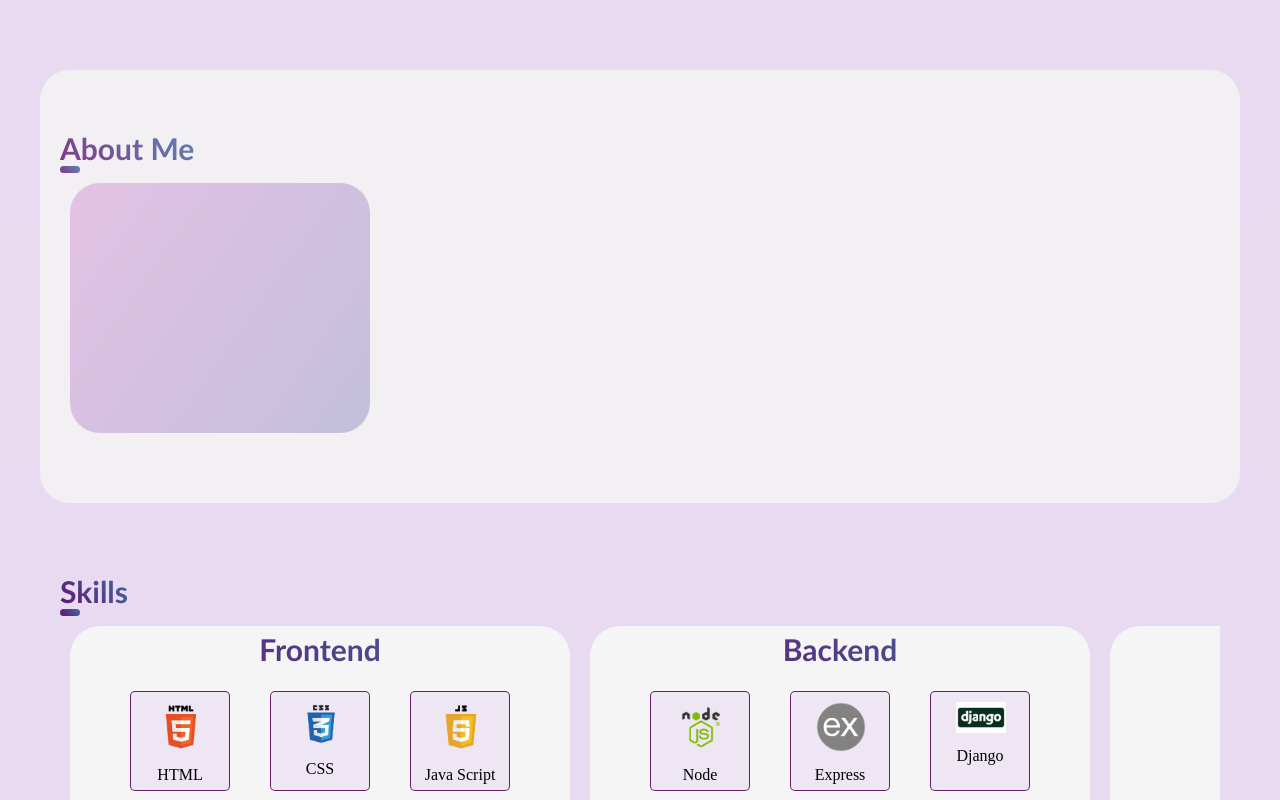
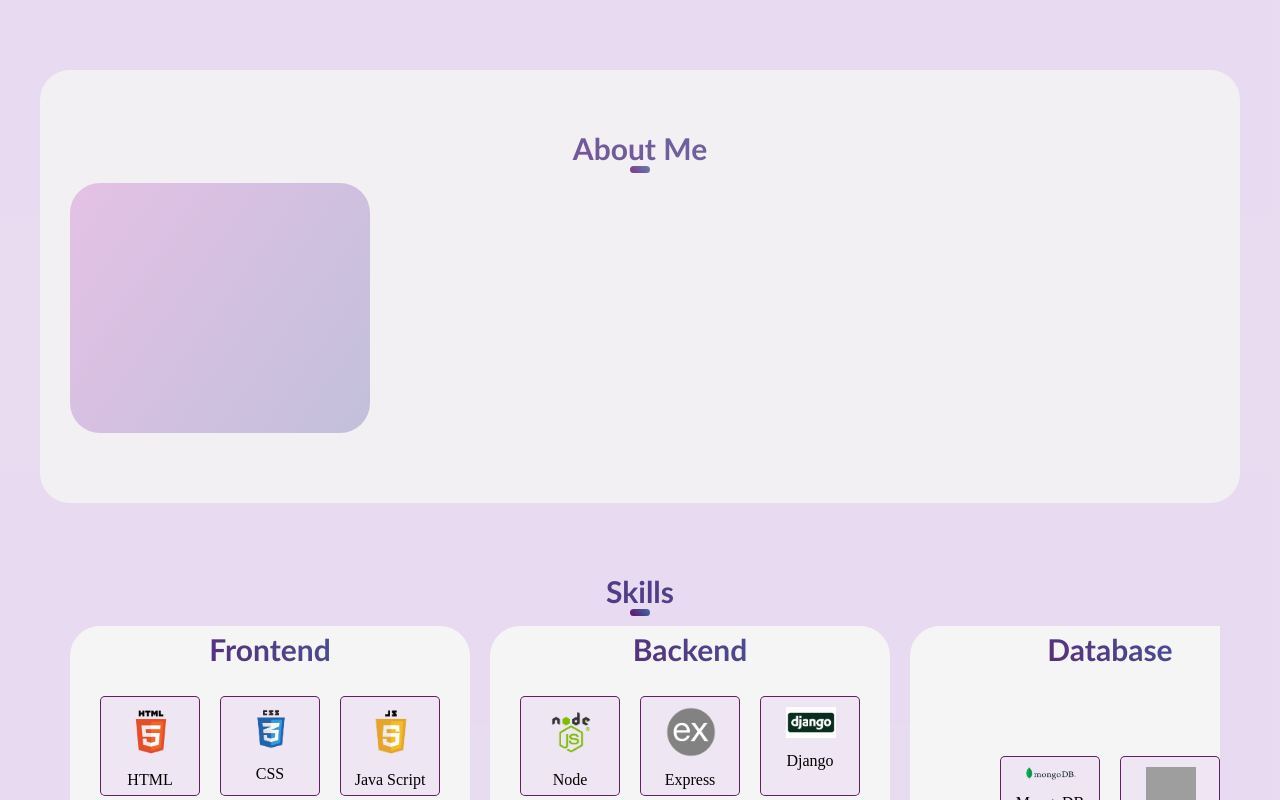
Before and after one commit to Sombhu2022/som.dev_2.0, a React (Create React App) app: page / in a window 1280 px wide. Shown: the part 800-1600 px from the top of the page. Built offline with nearby package versions, Linux system fonts and the light colour scheme; grey boxes are pictures that could not be loaded.

Commit message:
final change heading style

```diff
--- a/src/global.css
+++ b/src/global.css
@@ -54,9 +54,10 @@ i.primary_icon{
     color: white;
     font-size: 25px;
 }
-h1.primary_heading{
+.primary_heading{
     display: inline-block;
-
+    text-align: center;
+    width: 100%;
     background: linear-gradient(45deg, rgb(103, 13, 103), rgb(59, 110, 168));
     stroke: 1px solid black;
     color: transparent;
@@ -67,6 +68,19 @@ h1.primary_heading{
     font-weight: bolder;
     font-family: "Gill Sans", "Gill Sans MT", Calibri, "Trebuchet MS", sans-serif;
   }
+  .primary_line_of_heading{
+    background: var(--gradient_color);
+    width: 20px;
+    height: 7px;
+    margin: 0 auto;
+    transition: all  ease-in-out 0.9s;
+    border-radius: 5px;
+
+}
+.primary_heading:hover .primary_line_of_heading ,.primary_line_of_heading:hover{
+    width: 200px;
+}
+
 section{
     margin: 10px auto;
     /* height:100vh; */
--- a/src/pages/AboutMe.jsx
+++ b/src/pages/AboutMe.jsx
@@ -4,7 +4,7 @@ import '../style/about.scss'
 function AboutMe() {
   return (
     <section className='about_container' id='about'>
-      <h1 className="primary_heading ">About Me <div className='line'></div> </h1>
+      <h1 className="primary_heading ">About Me <div className='primary_line_of_heading'></div> </h1>
       <div className='image_container'>
         <img src="" alt="" />
       </div>
--- a/src/pages/Skills.jsx
+++ b/src/pages/Skills.jsx
@@ -53,7 +53,7 @@ function Skills() {
   return (
     <section id="skills" className="skills_container">
       <h1 className="primary_heading ">
-        Skills <div className="line"></div>{" "}
+        Skills <div className="primary_line_of_heading"></div>{" "}
       </h1>
       <div className="sub_container">
         {/* {skill[0].frontend} */}
--- a/src/style/about.scss
+++ b/src/style/about.scss
@@ -5,21 +5,6 @@
   opacity: 0.8;
   border-radius: 30px;
 
-
- >h1{
-
-    &:hover .line{
-         width: 150px;
-     }
-    >div{
-        background: var(--gradient_color);
-        width: 20px;
-        height: 7px;
-        transition: all  ease-in-out 0.9s;
-        border-radius: 5px;
-
-    }
- }
  .image_container{
     background: var(--ligth_gradient_color);
     height: 250px;
--- a/src/style/home.scss
+++ b/src/style/home.scss
@@ -15,6 +15,9 @@
     font-size: 20px;
     width: 60%;
     line-height: px;
+    >h1{
+      text-align: left;
+    }
 
     .typewriter_container {
       text-align: justify;
--- a/src/style/skills.scss
+++ b/src/style/skills.scss
@@ -3,16 +3,8 @@
 
 >h1{
 
-  &:hover .line{
-       width: 110%;
-   }
-  >div{
-      background: var(--gradient_color);
-      width: 20px;
-      height: 7px;
-      transition: all  ease-in-out 0.9s;
-      border-radius: 5px;
-
+  &:hover .primary_line_of_heading{
+       width: 150px;
   }
 }
 .sub_container{
@@ -28,7 +20,7 @@
 
         background:var(--white);
         height:auto;
-        min-width: 500px;
+        min-width: 400px;
         margin:0 5px;
         border-radius: 30px ;
         margin: 10px 10px;
@@ -49,7 +41,7 @@
             width: 100px;
             border: solid 1px var(--violet);
             border-radius: 5px;
-            margin:5px 20px;
+            margin:10px 10px;
             >img{
                 background: transparent;
                 max-width: 50px;
```
